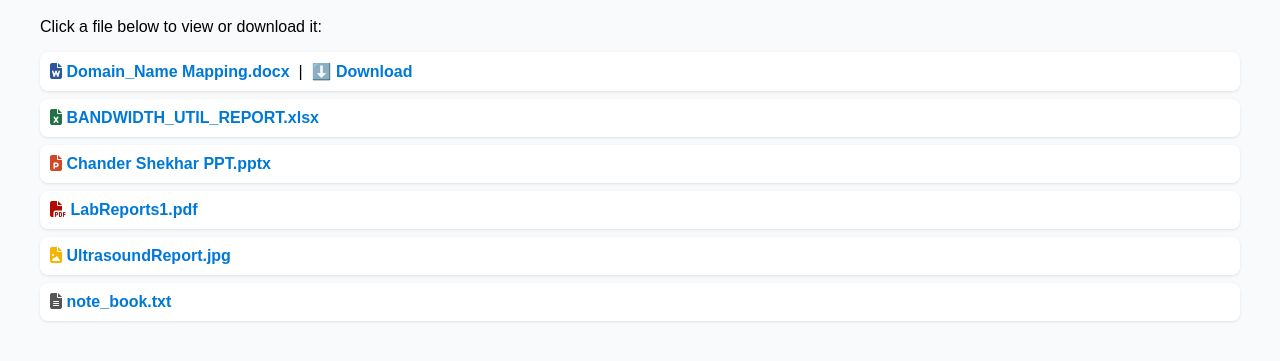
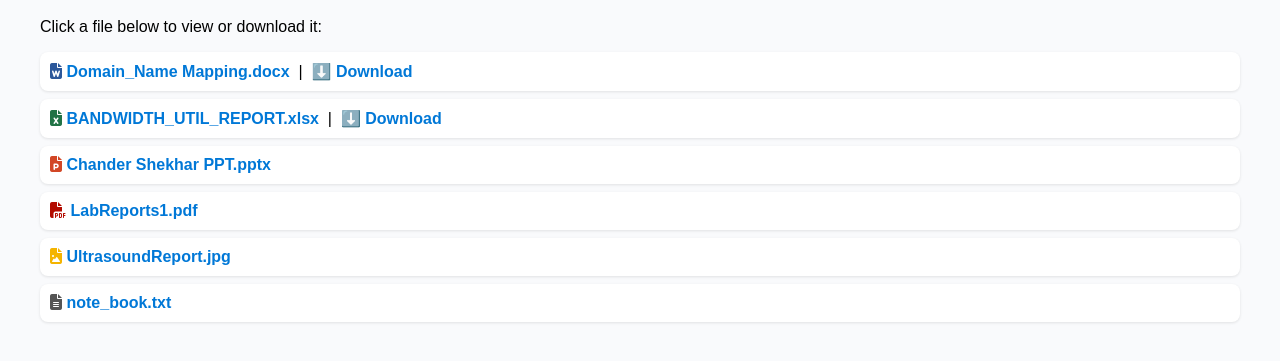
Before and after one commit to chanderGitHub/my-files, a plain HTML site: page index.html in a window 1280 px wide. Shown: the part 81-442 px from the top of the page. Drawn offline with Linux system fonts and the light colour scheme.

Commit message:
Update index.html

```diff
--- a/index.html
+++ b/index.html
@@ -44,7 +44,9 @@
         Domain_Name Mapping.docx</a>
     &nbsp;|&nbsp;
   <a href="https://raw.githubusercontent.com/chanderGitHub/my-files/main/Domain_Name%20Mapping.docx" download>⬇️ Download</a></li>
-  <li><i class="fa-solid fa-file-excel" style="color:#217346;"></i> <a href="BNDWIDTH_UTIL_REPORT.xlsx">BANDWIDTH_UTIL_REPORT.xlsx</a></li>
+  <li><i class="fa-solid fa-file-excel" style="color:#217346;"></i> <a href="https://docs.google.com/gview?url=https://raw.githubusercontent.com/chanderGitHub/my-files/main/BANDWIDTH_UTIL_REPORT.xlsx&embedded=true" target="_blank">BANDWIDTH_UTIL_REPORT.xlsx</a>
+    &nbsp;|&nbsp;
+  <a href="https://raw.githubusercontent.com/chanderGitHub/my-files/main/BANDWIDTH_UTIL_REPORT.xlsx" download>⬇️ Download</a></li>
   <li><i class="fa-solid fa-file-powerpoint" style="color:#D24726;"></i> <a href="Chander%20Shekhar%20PPT.pptx">Chander Shekhar PPT.pptx</a></li>
   <li><i class="fa-solid fa-file-pdf" style="color:#B30B00;"></i> <a href="LabReports1.pdf">LabReports1.pdf</a></li>
   <li><i class="fa-solid fa-file-image" style="color:#F4B400;"></i> <a href="UltrasoundReport.jpg">UltrasoundReport.jpg</a></li>
```
